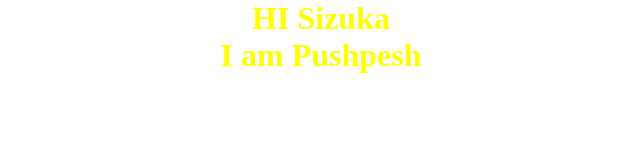
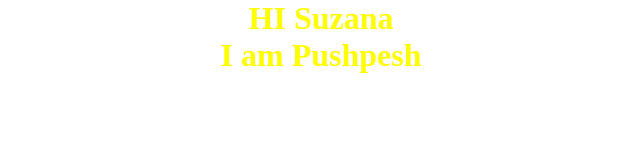
Before and after one commit to pushpesh-lodiya/fun, a plain HTML site: page index.html in a window 1280 px wide. Shown: the full height of the page, 319-959 px from the left. Drawn offline with Linux system fonts and the light colour scheme.

Commit message:
Update index.html

```diff
--- a/index.html
+++ b/index.html
@@ -90,7 +90,7 @@
 </head>
 <body>
     <div class="container" id="container">
-        <h1 class="sizuka">HI Sizuka </h1>
+        <h1 class="sizuka">HI Suzana </h1>
         <h1 class="sizuka">I am Pushpesh</h1>
     </div>
     <!-- Script -->
```
